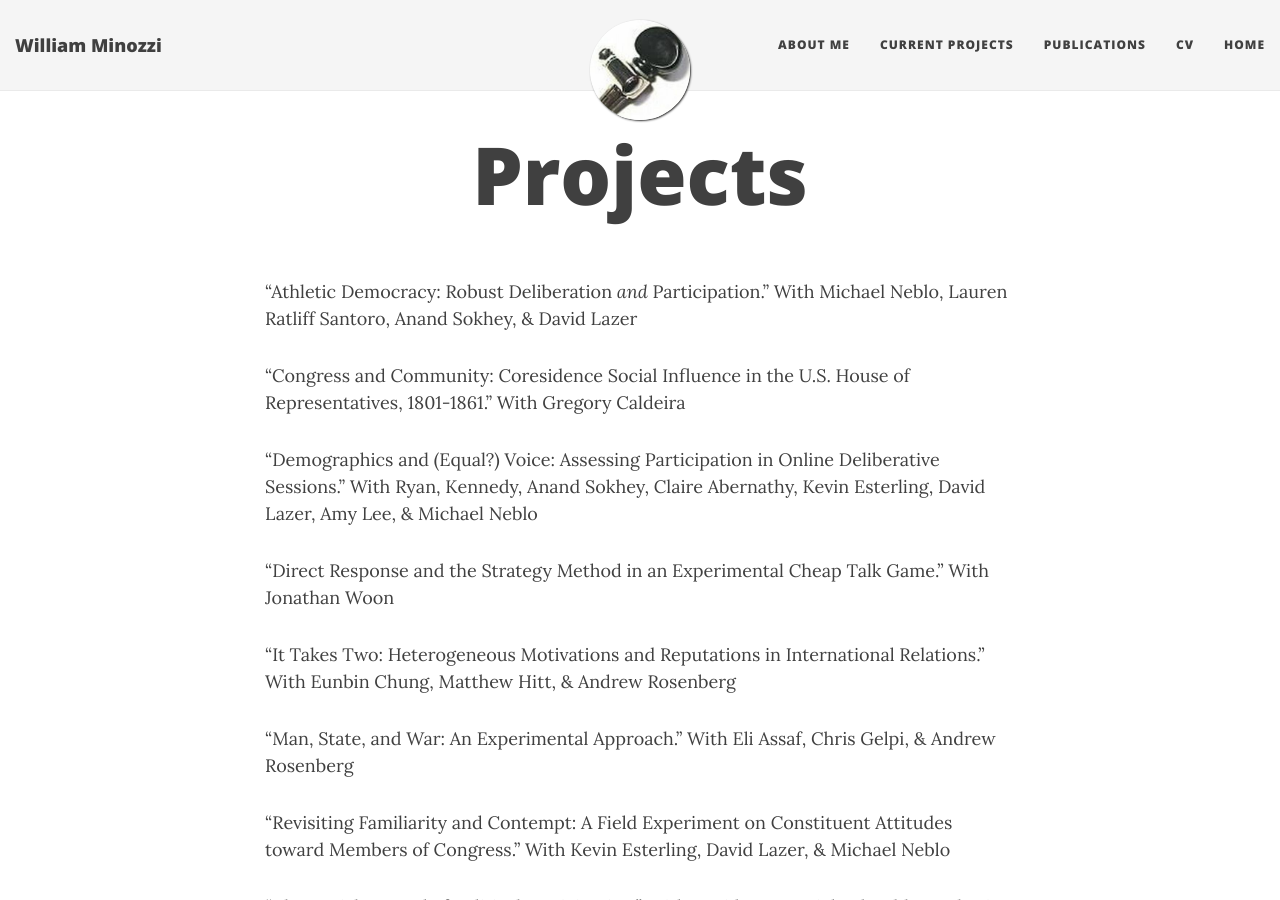
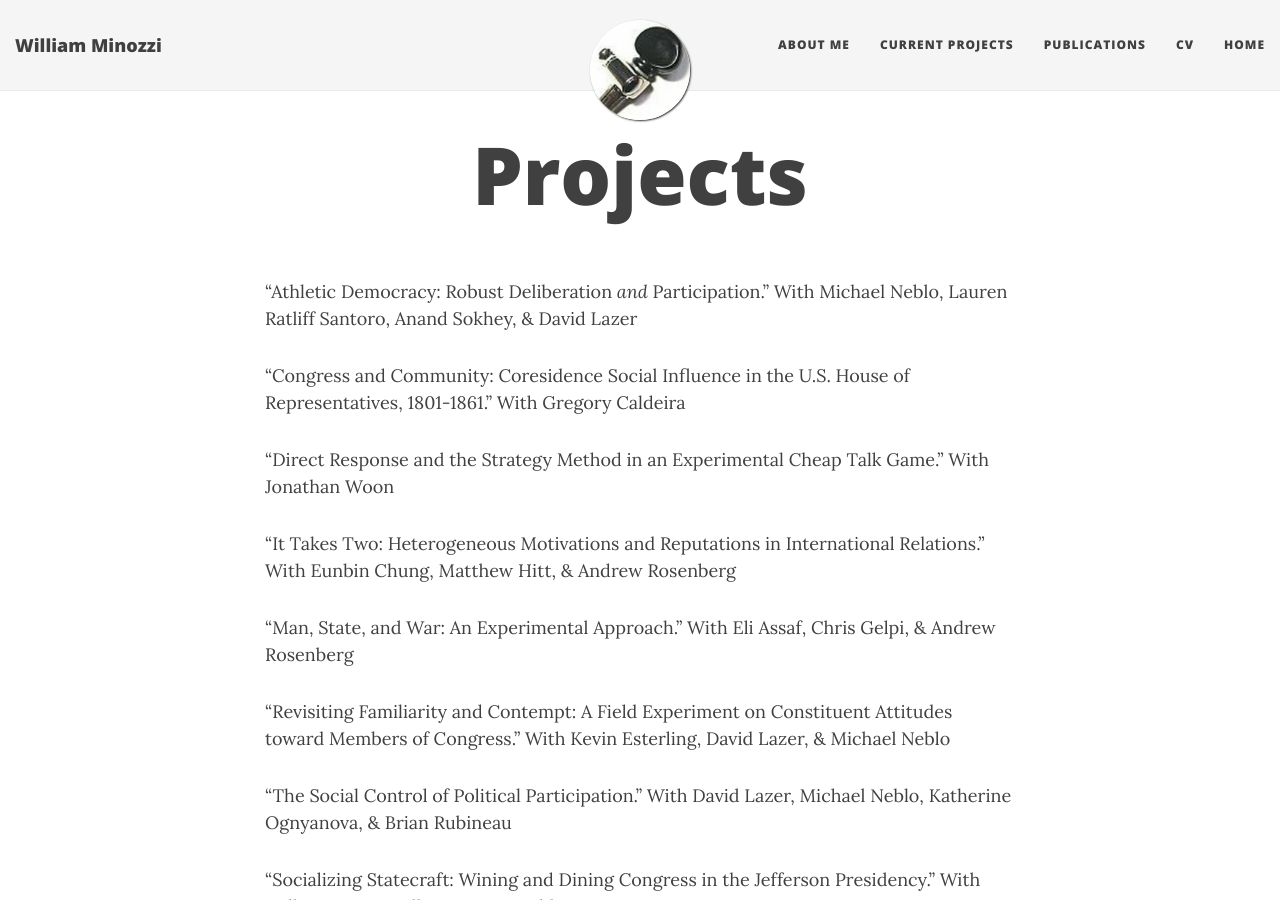
Before and after one commit to minozzi/minozzi.github.io, a Jekyll site: the page built from projects.md, in a window 1280 px wide and 900 px high. Built offline with Jekyll 4.4.1, drawn with Linux system fonts in a browser that asks for light colours; nearby versions of some CDN libraries.

Commit message:
Update projects.md

```diff
--- a/projects.md
+++ b/projects.md
@@ -8,9 +8,6 @@ With Michael Neblo, Lauren Ratliff Santoro, Anand Sokhey, & David Lazer
 
 "Congress and Community: Coresidence Social Influence in the U.S. House of Representatives, 1801-1861."
 With Gregory Caldeira
-
-"Demographics and (Equal?) Voice: Assessing Participation in Online Deliberative Sessions."
-With Ryan, Kennedy, Anand Sokhey, Claire Abernathy, Kevin Esterling, David Lazer, Amy Lee, & Michael Neblo
 
 "Direct Response and the Strategy Method in an Experimental Cheap Talk Game."
 With Jonathan Woon
```
